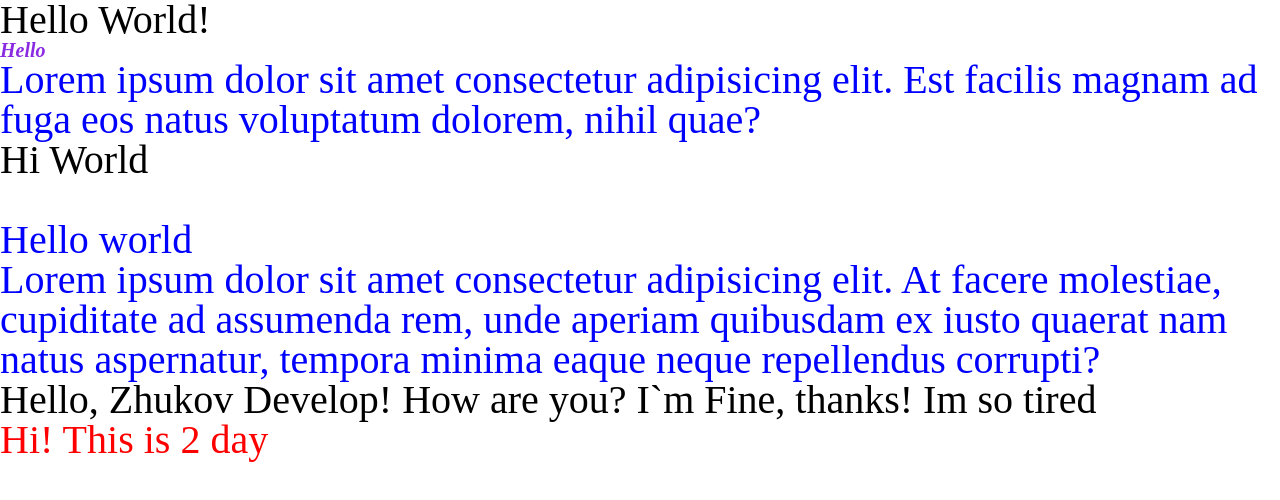
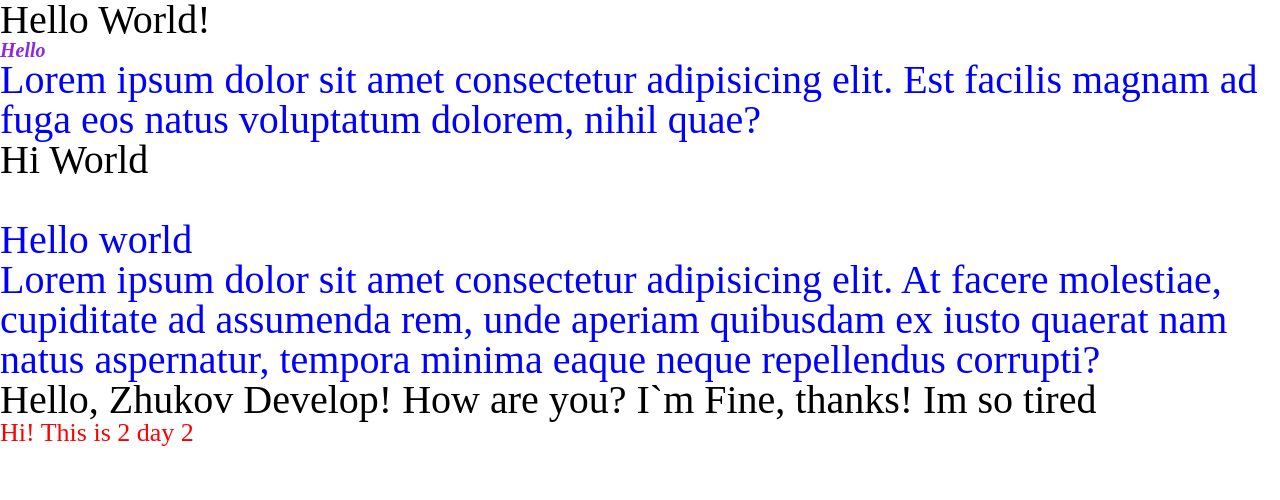
Before and after one commit to Zhukov531/zhukov_develop, a plain HTML site: page index.html in a window 1280 px wide. Drawn offline with Linux system fonts and the light colour scheme.

Commit message:
Adding a fz26px

```diff
--- a/index.html
+++ b/index.html
@@ -18,6 +18,6 @@
         <p>Hello world</p>
         <p>Lorem ipsum dolor sit amet consectetur adipisicing elit. At facere molestiae, cupiditate ad assumenda rem, unde aperiam quibusdam ex iusto quaerat nam natus aspernatur, tempora minima eaque neque repellendus corrupti?</p>
         <span class="lole">Hello, Zhukov Develop! How are you? I`m Fine, thanks! Im so tired</span>
-        <div class="day">Hi! This is 2 day</div>
+        <div class="day">Hi! This is 2 day 2</div>
 </body>
 </html>
--- a/scss/style.scss
+++ b/scss/style.scss
@@ -28,4 +28,5 @@ p{
 }
 .day{
     color: red;
+    font-size: 26px;
 }
```
Also changed, not shown: css/style.css.
